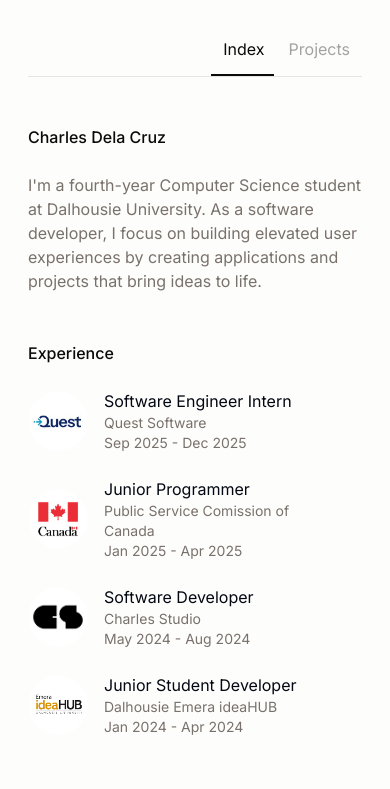
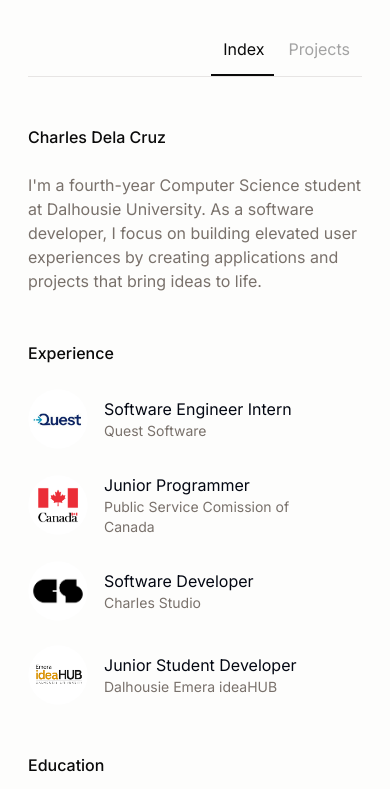
Before and after one commit to cdemzy/portfolio, a Next.js app: page / in a window 390 px wide. Shown: the top 789 px of the page. Built offline with nearby package versions, Linux system fonts and the light colour scheme.

Commit message:
style: update global styles and improve component responsiveness
- Changed background color in globals.css for better aesthetics in dark mode.
- Enhanced text visibility by updating class names in the Experience component.
- Improved navigation styles for better visual consistency in dark mode.

```diff
--- a/app/components/Experience.tsx
+++ b/app/components/Experience.tsx
@@ -67,7 +67,7 @@ export default function Experience() {
               <span className="w-[65%]">
                 <p className="primary-text">{exp.title}</p>
                 <p className="text-sm xs:text-base">{exp.company}</p>
-                <p className="text-sm xs:text-base">{exp.date}</p>
+                <p className="hidden xs:text-base">{exp.date}</p>
               </span>
               <p className="w-[35%] xs:block hidden">{exp.date}</p>
             </div>
--- a/app/components/Navigation.tsx
+++ b/app/components/Navigation.tsx
@@ -73,7 +73,7 @@ const links = [
     }, [hoveredIndex, pathname]);
 
     return (
-      <nav className="border-b border-border flex justify-end">
+      <nav className="border-b border-border dark:border-neutral-700 flex justify-end">
         <ul className="flex flex-row relative">
             {links.map((link, index) => (
                 <li
--- a/app/globals.css
+++ b/app/globals.css
@@ -30,7 +30,7 @@
 
 @media (prefers-color-scheme: dark) {
   :root {
-    --background: #0a0a0a;
+    --background: #0c0a09;
     --foreground: #fdfdfc;
   }
 }
@@ -91,19 +91,19 @@ body {
 @layer components{
 
   .primary-text{
-    @apply text-gray-950
+    @apply text-gray-950 dark:text-stone-50;
   }
 
   .secondary-text{
-    @apply text-stone-500;
+    @apply text-stone-500 dark:text-stone-400;
   }
 
   .secondary-bg{
-    @apply bg-neutral-100;
+    @apply bg-neutral-100 dark:bg-stone-800;
   }
 
   .pill-hover{
-    @apply hover:bg-neutral-100;
+    @apply hover:bg-neutral-100 dark:hover:bg-stone-800;
   }
 
   .index-section{
```
